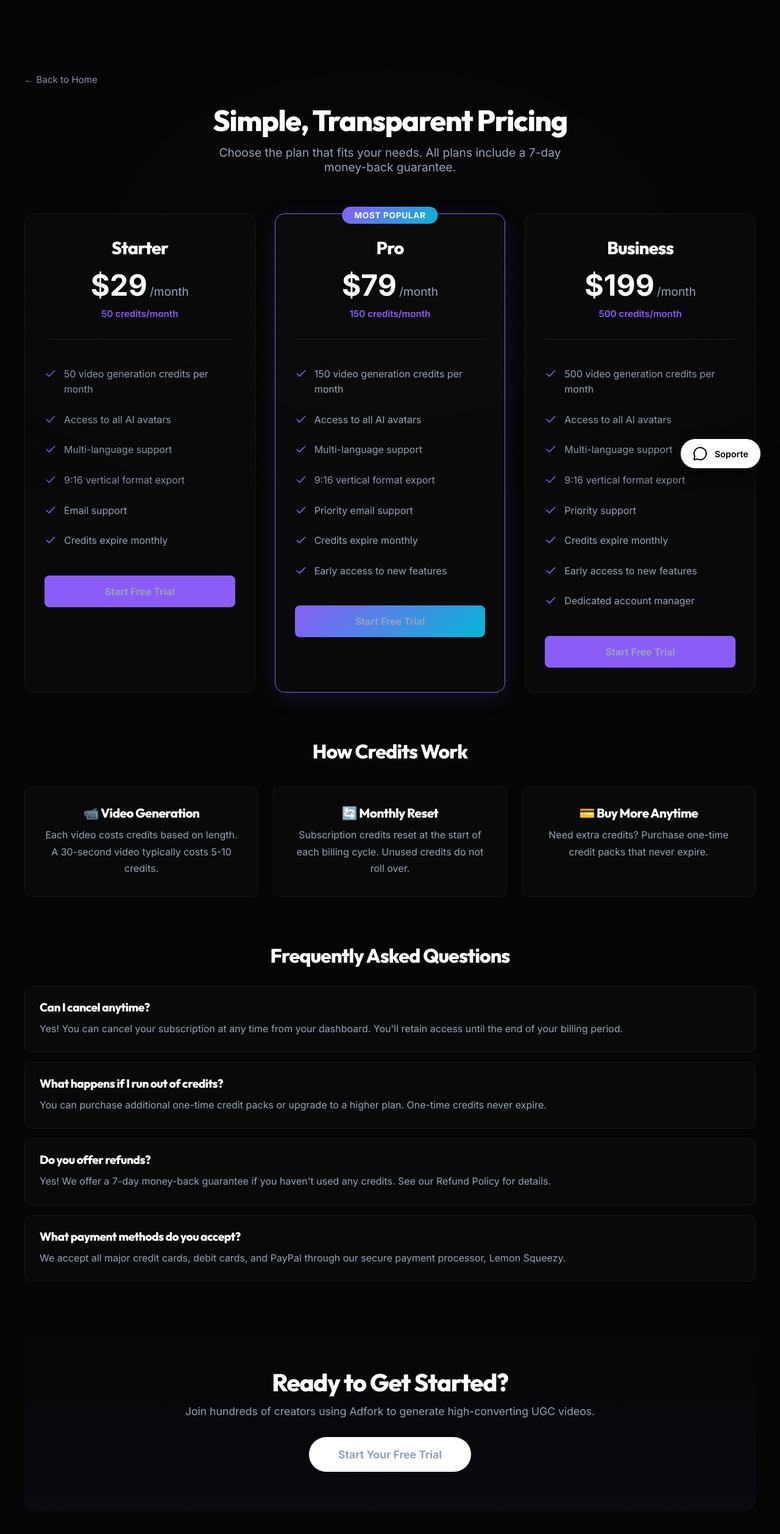
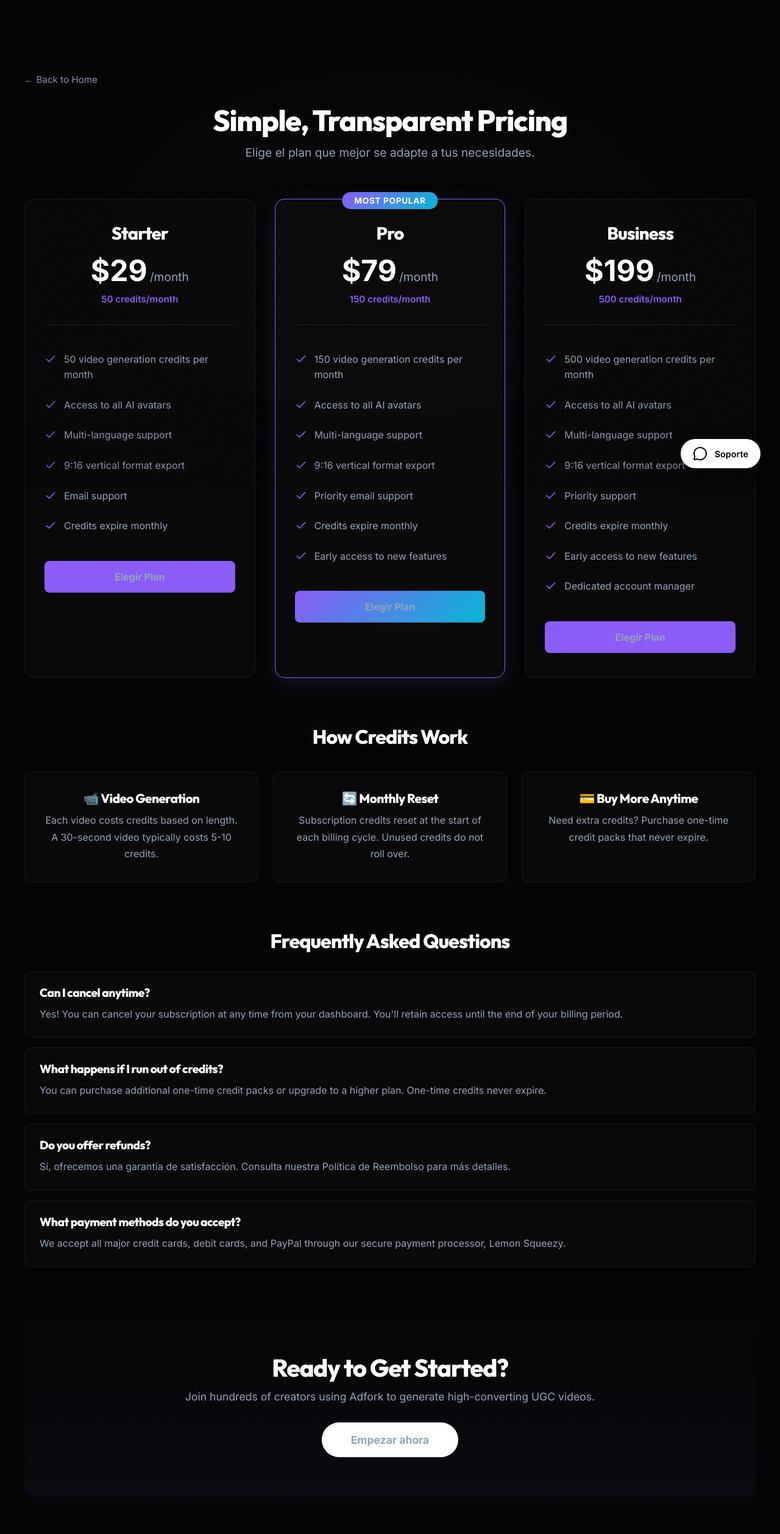
Before and after one commit to bautielcrack4-web/webcarruselesUGC, a Next.js app: page /pricing in a window 1280 px wide. Shown: the top 2516 px of the page at 61% size. Built offline with nearby package versions, Linux system fonts and the light colour scheme.

Commit message:
fix: checkout 422 error and remove free trial mentions

```diff
--- a/src/app/pricing/page.tsx
+++ b/src/app/pricing/page.tsx
@@ -18,7 +18,7 @@ export default function PricingPage() {
                 'Email support',
                 'Credits expire monthly'
             ],
-            cta: 'Start Free Trial',
+            cta: 'Elegir Plan',
             popular: false
         },
         {
@@ -35,7 +35,7 @@ export default function PricingPage() {
                 'Credits expire monthly',
                 'Early access to new features'
             ],
-            cta: 'Start Free Trial',
+            cta: 'Elegir Plan',
             popular: true
         },
         {
@@ -53,7 +53,7 @@ export default function PricingPage() {
                 'Early access to new features',
                 'Dedicated account manager'
             ],
-            cta: 'Start Free Trial',
+            cta: 'Elegir Plan',
             popular: false
         }
     ];
@@ -66,7 +66,7 @@ export default function PricingPage() {
                 <div className={styles.header}>
                     <h1>Simple, Transparent Pricing</h1>
                     <p className={styles.subtitle}>
-                        Choose the plan that fits your needs. All plans include a 7-day money-back guarantee.
+                        Elige el plan que mejor se adapte a tus necesidades.
                     </p>
                 </div>
 
@@ -136,7 +136,7 @@ export default function PricingPage() {
 
                     <div className={styles.faqItem}>
                         <h3>Do you offer refunds?</h3>
-                        <p>Yes! We offer a 7-day money-back guarantee if you haven't used any credits. See our <Link href="/refund-policy">Refund Policy</Link> for details.</p>
+                        <p>Sí, ofrecemos una garantía de satisfacción. Consulta nuestra <Link href="/refund-policy">Política de Reembolso</Link> para más detalles.</p>
                     </div>
 
                     <div className={styles.faqItem}>
@@ -149,7 +149,7 @@ export default function PricingPage() {
                     <h2>Ready to Get Started?</h2>
                     <p>Join hundreds of creators using Adfork to generate high-converting UGC videos.</p>
                     <Link href="/signup" className={styles.mainCta}>
-                        Start Your Free Trial
+                        Empezar ahora
                     </Link>
                 </div>
             </div>
```
Also changed, not shown: src/app/dashboard/billing/page.tsx (+8 -4 lines).
